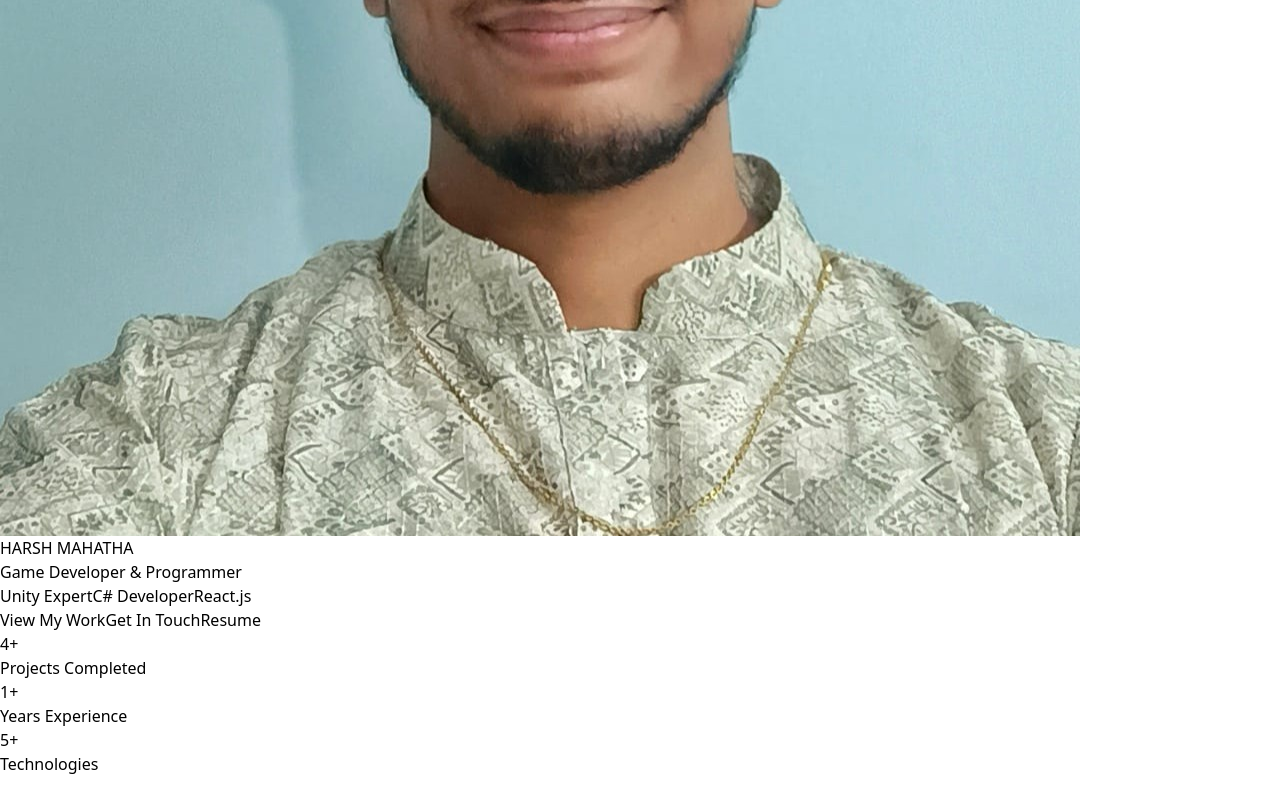
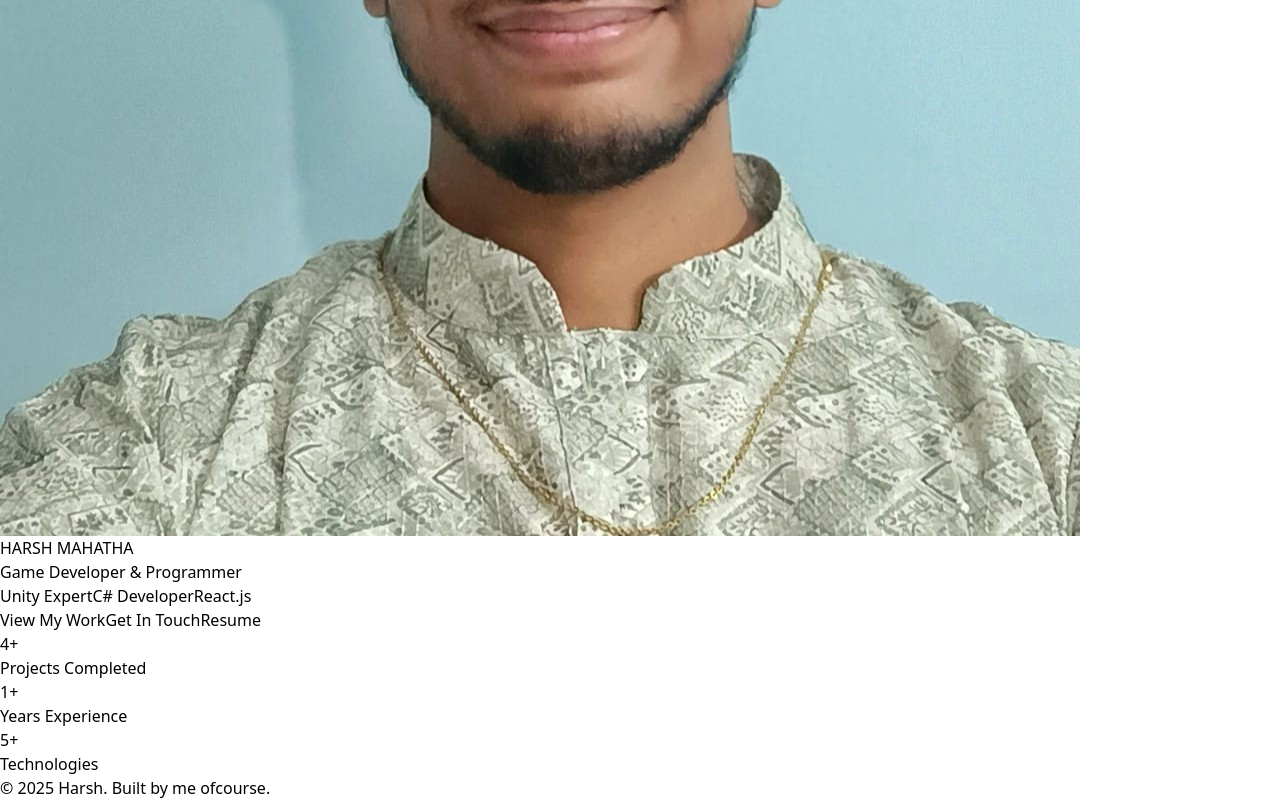
Before and after one commit to Harsh-Mahatha/My-Portfolio, a React (Vite) app: page / in a window 1280 px wide. Shown: the part 1702-2502 px from the top of the page. Before the commit the page ends 2478 px from the top, so only its background shows below. Built offline with nearby package versions, Linux system fonts and the light colour scheme.

Commit message:
CC footer

```diff
--- a/src/App.jsx
+++ b/src/App.jsx
@@ -170,7 +170,7 @@ This website is an unofficial fan-made tools designed to assist players of The B
 
   return (
     <Router>
-      <div className="min-h-screen bg-gradient-to-br from-gray-900 via-gray-800 to-gray-900 text-white">
+      <div className="min-h-screen flex flex-col bg-gradient-to-br from-gray-900 via-gray-800 to-gray-900 text-white">
         <NavBar
           currentPage={currentPage}
           setCurrentPage={setCurrentPage}
@@ -178,12 +178,11 @@ This website is an unofficial fan-made tools designed to assist players of The B
           setIsMenuOpen={setIsMenuOpen}
           isScrolled={isScrolled}
         />
+        <div className="flex-1">
           <Routes>
             <Route
               path="/"
-            element={
-              <HomePage projects={projects} setCurrentPage={setCurrentPage} />
-            }
+              element={<HomePage projects={projects} setCurrentPage={setCurrentPage} />}
             />
             <Route
               path="/about"
@@ -197,8 +196,15 @@ This website is an unofficial fan-made tools designed to assist players of The B
               path="/projects/:id"
               element={<ProjectDetailPage projects={projects} />}
             />
-          <Route path="/contact" element={<ContactPage />} />
+            <Route
+              path="/contact"
+              element={<ContactPage />}
+            />
           </Routes>
+        </div>
+        <footer className="w-full text-center text-xs py-3 opacity-70 border-t border-gray-700 mt-auto">
+          <span>&copy; {new Date().getFullYear()} Harsh. Built by me ofcourse.</span>
+        </footer>
       </div>
     </Router>
   );
```
Lines whose indentation alone changed are shown as unchanged.
